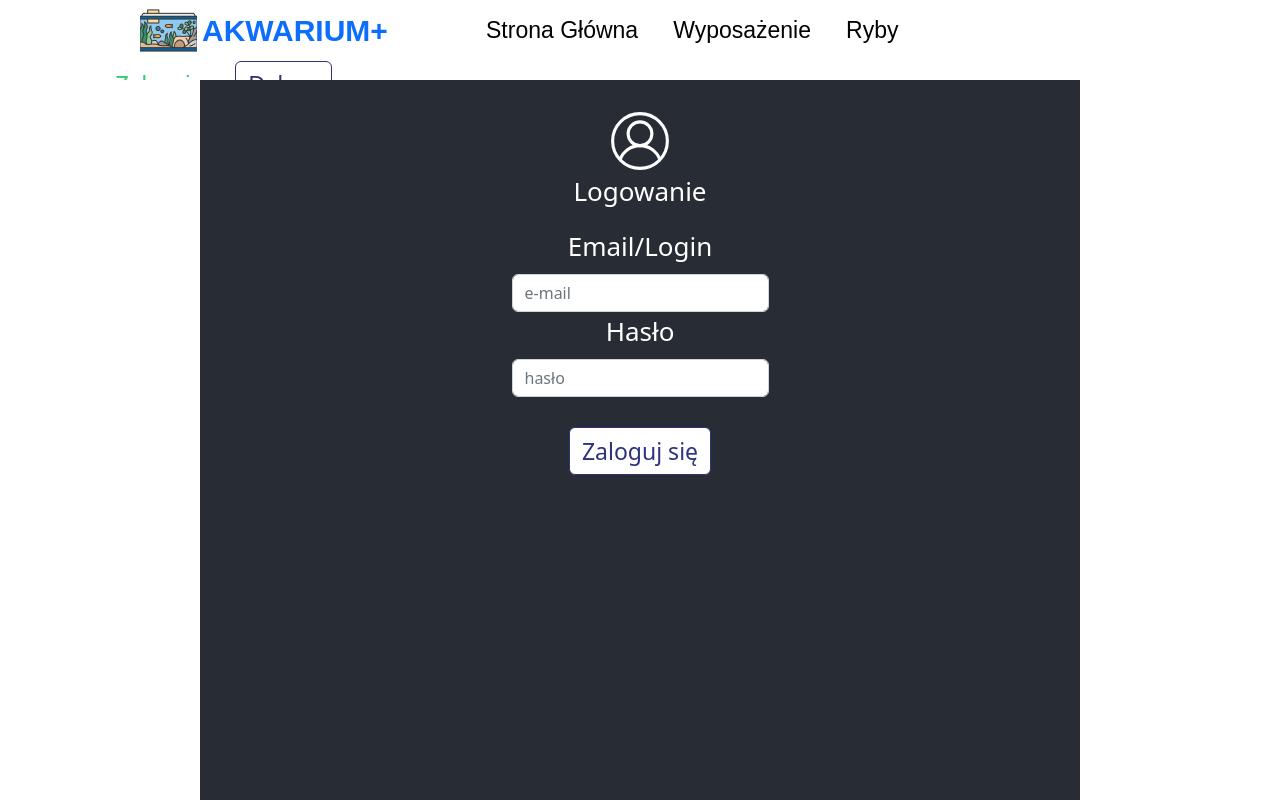
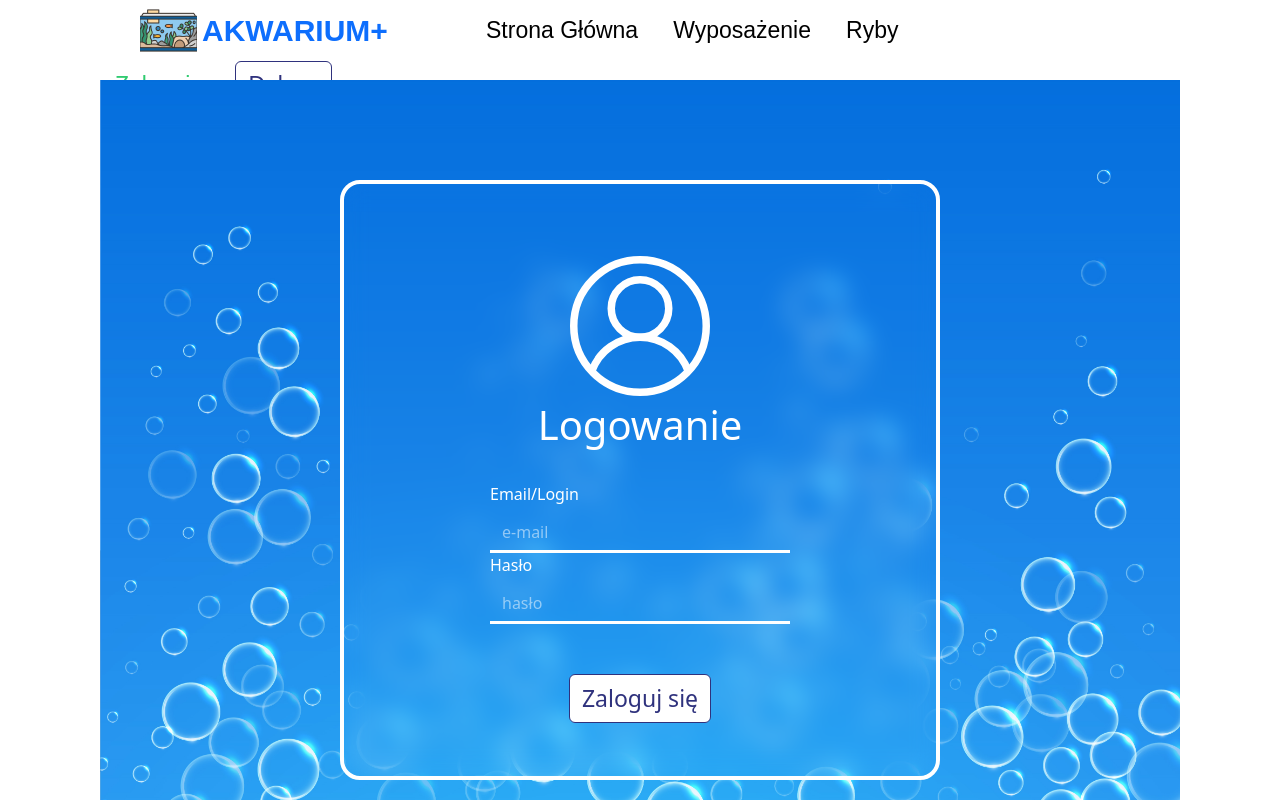
Before and after one commit to WPapuga/AkwariumPlus, a React (Create React App) app in the folder app/: page /logowanie in a window 1280 px wide. Shown: the top 800 px of the page. Built offline with nearby package versions, Linux system fonts and the light colour scheme.

Commit message:
update SignIn page layout

```diff
--- a/app/src/App.css
+++ b/app/src/App.css
@@ -23,12 +23,7 @@
   font-size: calc(10px + 2vmin);
   color: rgb(0, 0, 0);
 }
-.UserImg {
-  margin-top: 30px;
-  filter: invert(100%) sepia(0%) saturate(7500%) hue-rotate(145deg) brightness(105%) contrast(104%);
-  width: 7%;
-  height: auto;
-}
+
 
 .App-body {
   background-color: #282c34;
--- a/app/src/pages/SignIn.css
+++ b/app/src/pages/SignIn.css
@@ -3,6 +3,7 @@
 }
 
 .SubmitButton {
+    margin-top: 50px;
     font-size: 23px;
     background-color: white;
     border-color: #2F327D;
@@ -15,3 +16,86 @@
     border-color: #30CB70;
     color: white;
 }
+
+.UserImg {
+    margin-top: 30px;
+    filter: invert(100%) sepia(0%) saturate(7500%) hue-rotate(145deg) brightness(105%) contrast(104%);
+    width: 150px;
+    height: auto;
+  }
+
+section {
+    display: flex;
+    align-items: center;
+    justify-content: center;
+    min-height: 100vh;
+    background: url('../../public/images/logintlo.jpg');
+    background-size: cover;
+}
+
+.SignFormContainer {
+    display: flex;
+    flex-direction: column;
+    justify-content: center;
+    align-items: center;
+    width: 600px;
+    min-height: 600px;
+    border: solid 4px;
+    border-color: white;;
+    border-radius: 20px;
+    backdrop-filter: blur(13px);
+}
+
+.EmailContainer {
+    width: 300px;
+    border-bottom: solid white;
+    color: white;
+}
+.EmailContainer input {
+    border: none;
+    background: transparent;
+    color: white;
+}
+.EmailContainer input::placeholder {
+    color: white;
+    opacity: 0.5;
+}
+.EmailContainer input:focus {
+    background-color: transparent;
+    border: solid white;
+    color: white;
+}
+.EmailContainer input[type="text"] {
+    color: white;
+}
+
+.PasswordContainer {
+    width: 300px;
+    border-bottom: solid white;
+    color: white;
+}
+.PasswordContainer input {
+    border: none;
+    background: transparent;
+    color: white;
+}
+.PasswordContainer input::placeholder {
+    color: white;
+    opacity: 0.5;
+}
+.PasswordContainer input:focus {
+    background-color: transparent;
+    border: solid white;
+    color: white;
+}
+
+.SignButtonContainer {
+    display: flex;
+    flex-direction: row;
+    justify-content: center;
+    align-items: center;
+}
+
+.SignInfo {
+    color: white
+}
--- a/app/src/pages/SignIn.js
+++ b/app/src/pages/SignIn.js
@@ -38,25 +38,31 @@ export default function SignIn() {
         }
     }
     return (
-        <div className="App">
-            <body className="App-body">
+      <section>
+        <div className='SignFormContainer'>
           <img className="UserImg"src="user_icon.svg" alt="logo" />
-                <p>Logowanie</p>
+          <h2 className='SignInfo'>Logowanie</h2>
           <Form onSubmit={handleSubmit}>
+              <div className='EmailContainer'>
                 <Form.Group>
                     <Form.Label>Email/Login</Form.Label>
                     <Form.Control type="email" placeholder="e-mail" value={email} onChange={(event) => setEmail(event.target.value)} />
                 </Form.Group>
+              </div>
+              <div className='PasswordContainer'>
                 <Form.Group>
                     <Form.Label>Hasło</Form.Label>
                     <Form.Control type="password" placeholder="hasło" value={password} onChange={(event) => setPassword(event.target.value)} />
                 </Form.Group>
+              </div>
+              <div className='SignButtonContainer'>
                 <Button className="SubmitButton" variant="primary" type="submit">
                     Zaloguj się
                 </Button>
+              </div>
           </Form>
           <p className='LoginStatus'>{loginStatus}</p>
-            </body>
         </div>
+      </section>
     );
 }
```
Also changed, not shown: app/public/images/logintlo.jpg (added). Lines whose indentation alone changed are shown as unchanged.
